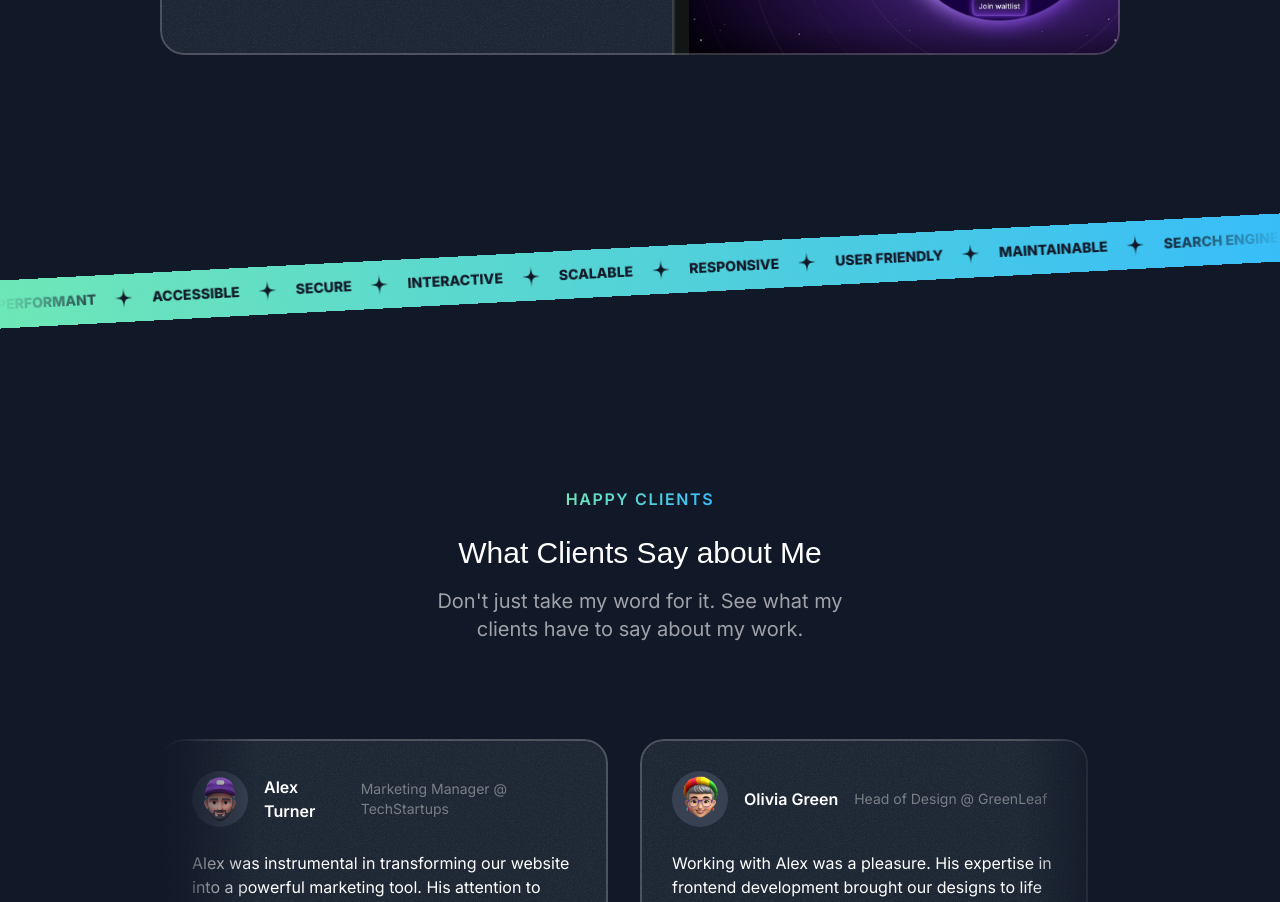
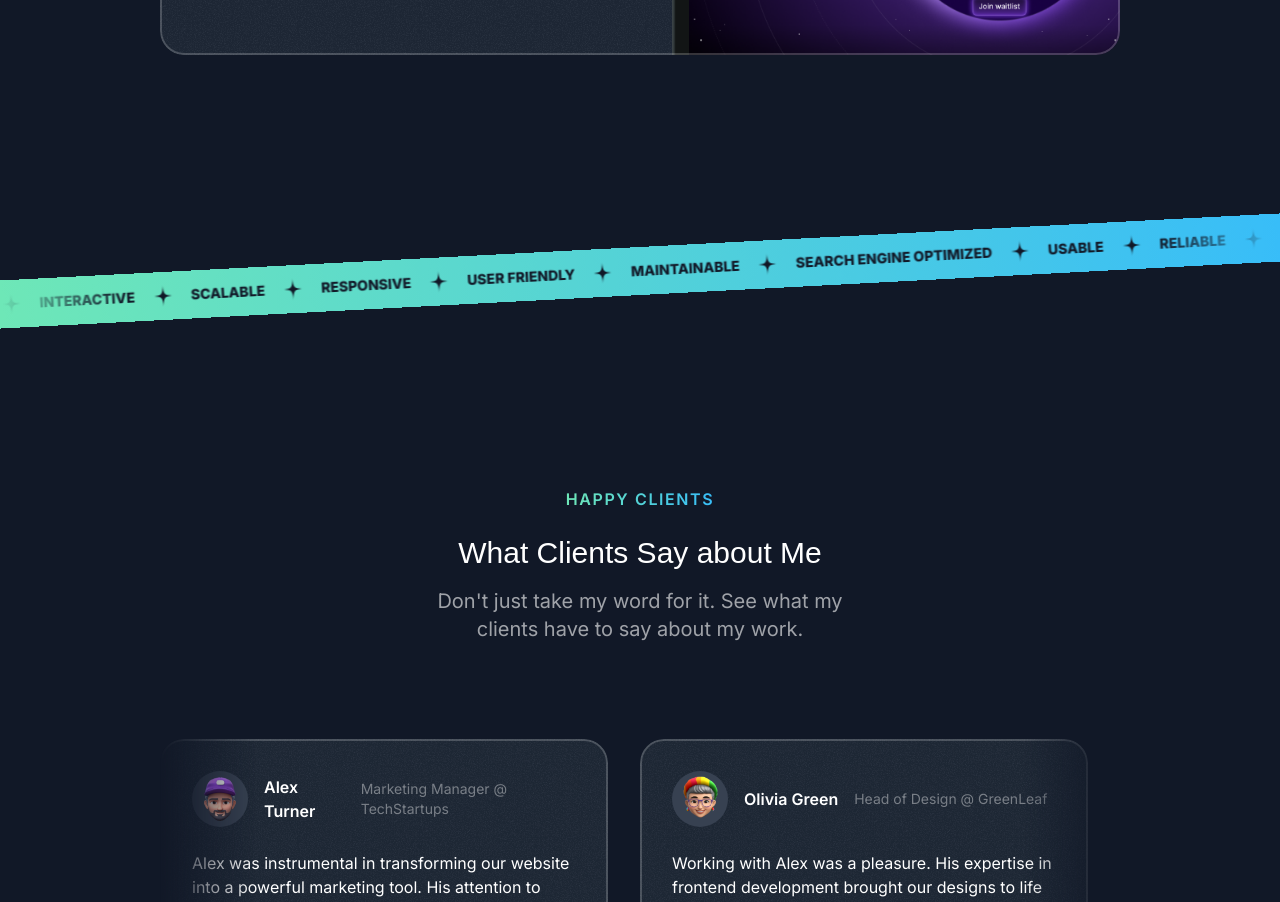
Before and after one commit to adivedpathak/Portfolio, a Next.js app: page / in a window 1280 px wide. Shown: the part 2900-3802 px from the top of the page. Built offline with nearby package versions, Linux system fonts and the light colour scheme; a web font is replaced by a local one.

Commit message:
animated the tape

```diff
--- a/src/sections/Tape.tsx
+++ b/src/sections/Tape.tsx
@@ -1,4 +1,5 @@
 import StarIcon from "@/assets/icons/star.svg";
+import { Fragment } from "react";
 
 const words = [
   "Performant",
@@ -19,12 +20,16 @@
     <div className="py-16 lg:py-24 overflow-x-clip">
       <div className="bg-gradient-to-r from-emerald-300 to-sky-400 -rotate-3 -mx-1">
         <div className="flex [mask-image:linear-gradient(to_right,transparent,black_10%,black_90%,transparent)]">
-          <div className="flex flex-none gap-4 py-3">
-            {words.map(word => (
-              <div key={word} className="inline-flex gap-4 items-center">
-                <span className="text-gray-900 uppercase font-extrabold text-sm">{word}</span>
-                <StarIcon className="size-6 text-gray-900 -rotate-10"/>
-              </div>
+          <div className="flex flex-none gap-4 pr-4 py-3 animate animate-move-left [animation-duration:30s]">
+            {[...new Array(2)].fill(0).map((_, idx) => (
+              <Fragment key={idx} >
+                {words.map(word => (
+                  <div key={word} className="inline-flex gap-4 items-center">
+                    <span className="text-gray-900 uppercase font-extrabold text-sm">{word}</span>
+                    <StarIcon className="size-6 text-gray-900 -rotate-10"/>
+                  </div>
+                ))}
+              </Fragment>
             ))}
           </div>
         </div>
--- a/tailwind.config.ts
+++ b/tailwind.config.ts
@@ -28,12 +28,21 @@
       },
       animation: {
         'ping-large': 'ping-large 1s ease-in-out infinite',
+        'move-left': 'move-left 1s linear infinite',
       },
       keyframes: {
         'ping-large': {
           '75%, 100%': {
             transform: 'scale(3)',
             opacity: '0'
+          }
+        },
+        'move-left': {
+          '0%': {
+            transform: 'translateX(0%)'
+          },
+          '100%': {
+            transform: 'translateX(-50%)'
           }
         }
       }
```
